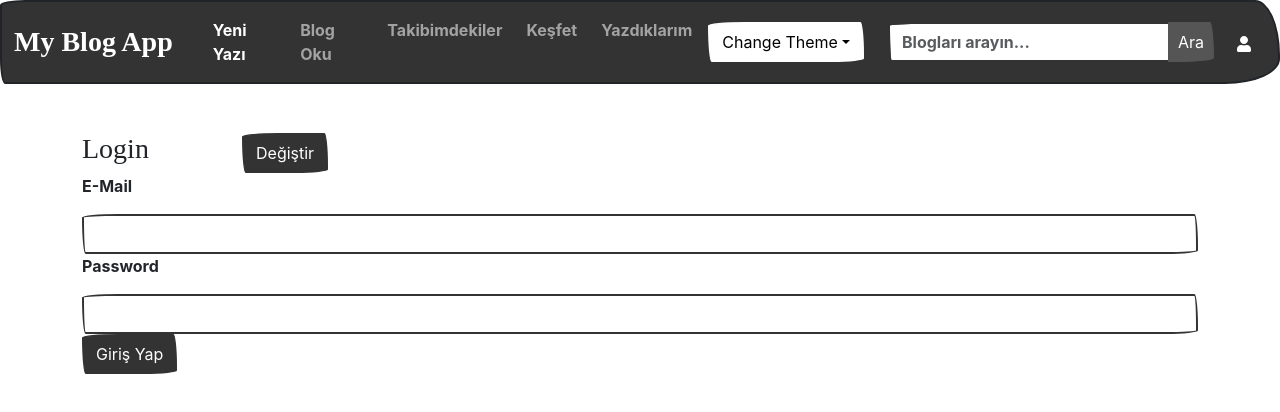
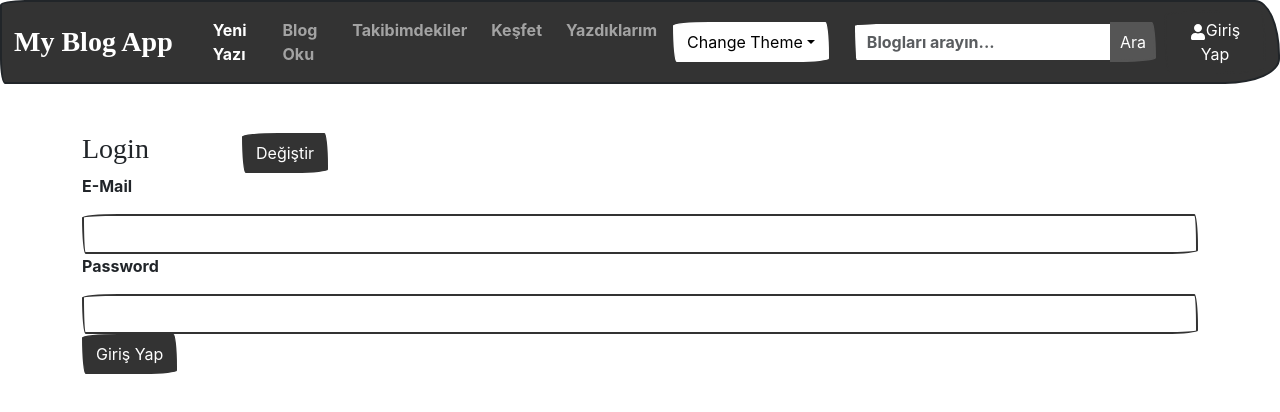
Before and after one commit to burakrzgr/blog-next.js, a Next.js app: page /login in a window 1280 px wide. Shown: the top 412 px of the page. Built offline with nearby package versions, Linux system fonts and the light colour scheme; no server answers; a web font is replaced by a local one.

Commit message:
giriş çıkış buttonu

```diff
--- a/components/navbar.tsx
+++ b/components/navbar.tsx
@@ -58,10 +58,10 @@ function Navbar({ }) {
                     <div className="ms-2">
                         {user && user.uid ?
                             <Button variant="danger" onClick={() => logoutHandle()}>
-                                <FaCross>Çıkış Yap</FaCross>
+                                <FaCross></FaCross><span>Çıkış Yap</span>
                             </Button> :
                             <Button variant="primary" onClick={() => Router.push("/login")}>
-                                <FaUser>Giriş Yap</FaUser>
+                                <FaUser></FaUser><span>Giriş Yap</span>
                             </Button>}
                     </div>
                 </div>
--- a/pages/login.tsx
+++ b/pages/login.tsx
@@ -1,3 +1,4 @@
+import Router from 'next/router';
 import { useState } from 'react';
 import { Button, Container, Form, Stack } from 'react-bootstrap';
 import { useAuth } from '../context/auth-context';
@@ -19,6 +20,7 @@ async function submitHandler(){
     else{
         await signup(email,password);
     }
+    await Router.push("/read");
 }
 
   return (
```
